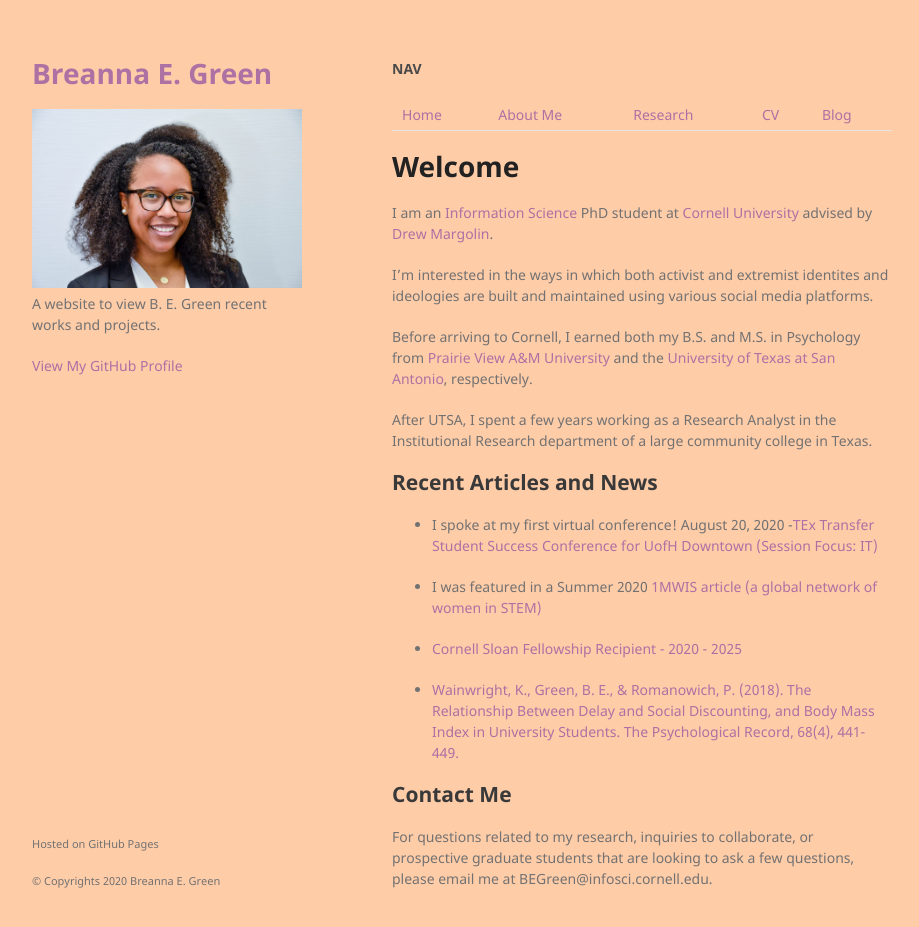
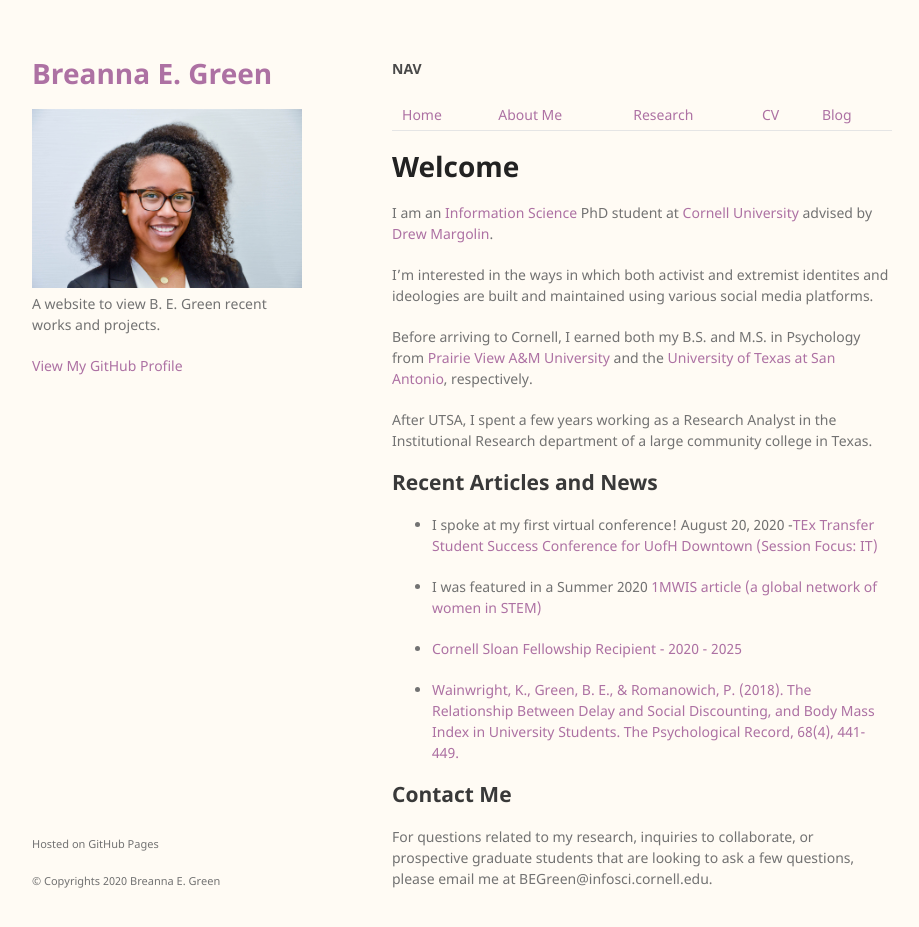
Before and after one commit to bregreen/bregreen.github.io, a Jekyll site: the page built from index.md, in a window 1280 px wide and 959 px high. Shown: the top 927 px of the window, without its empty margins (178-1097 px from the left). Built offline with Jekyll 4.4.1, drawn with Linux system fonts in a browser that asks for light colours; nearby versions of some CDN libraries.

Commit message:
Update jekyll-theme-minimal.scss

```diff
--- a/_sass/jekyll-theme-minimal.scss
+++ b/_sass/jekyll-theme-minimal.scss
@@ -3,7 +3,7 @@
 
 
 body {
-  background-color: #ffcca8;
+  background-color: #fffbf4;
   padding:50px;
   font: 14px/1.5 "Noto Sans", "Helvetica Neue", Helvetica, Arial, sans-serif;
   color:#727272;
```
